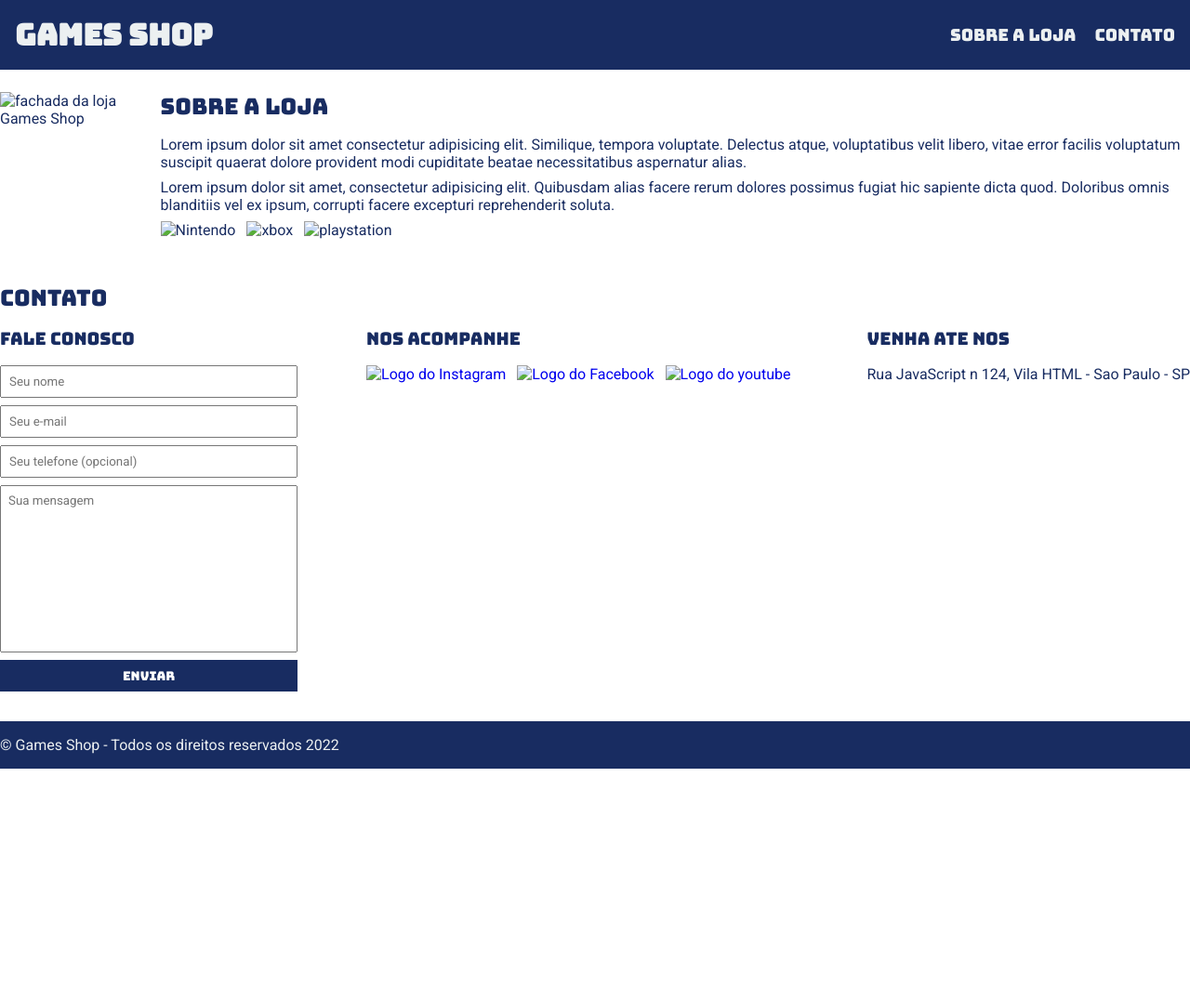
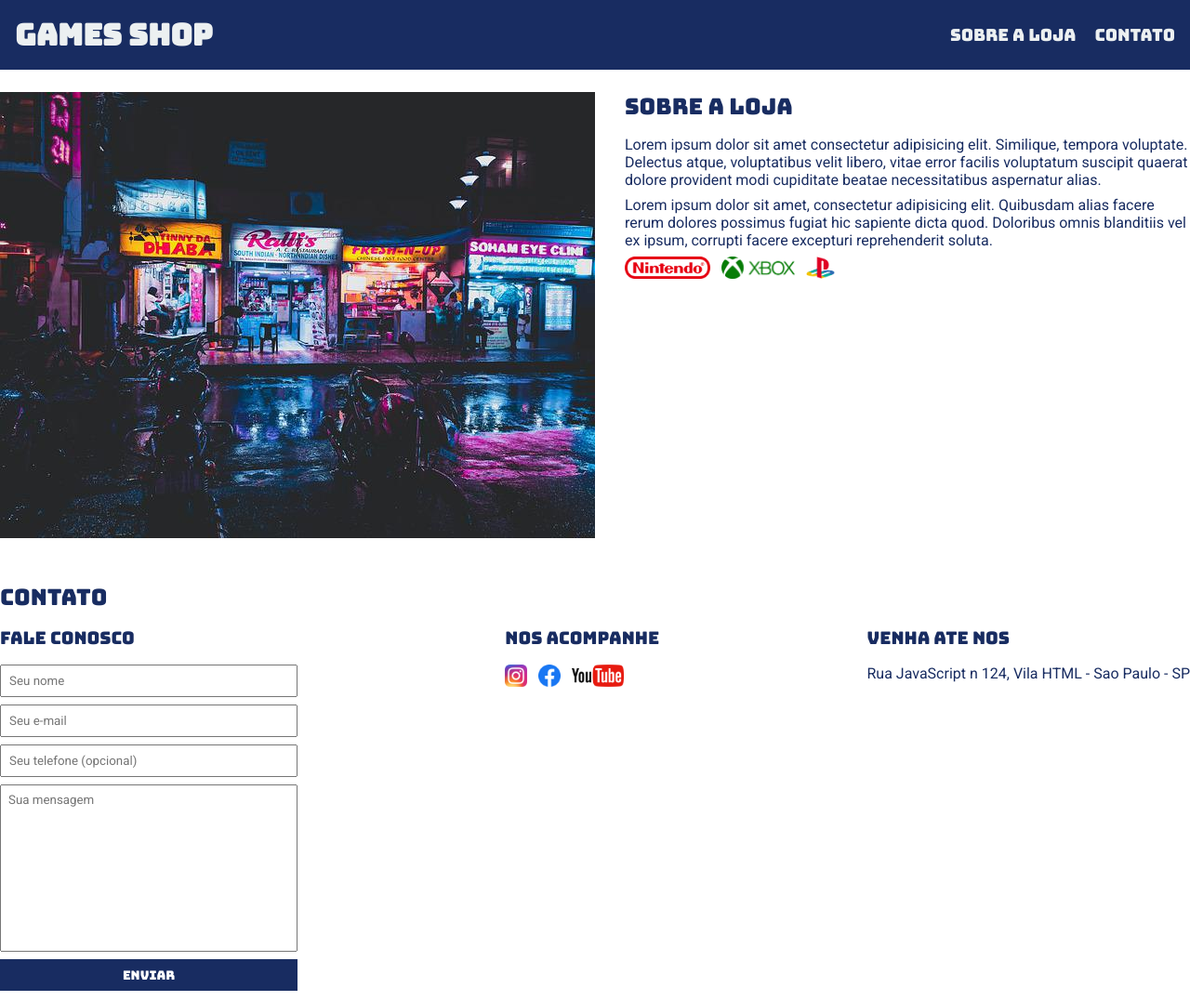
Before and after one commit to malubts/site_gamesshop, a plain HTML site: page index.html in a window 1280 px wide. Shown: the top 1077 px of the page at 93% size. Before the commit the page ends 827 px from the top, so only its background shows below. Drawn offline with Linux system fonts and the light colour scheme.

Commit message:
alterando imagens

```diff
--- a/index.html
+++ b/index.html
@@ -28,7 +28,7 @@
     </header>
     <section id="about">
         <div class="container">
-            <img class="store-front" src="./loja.jpg" alt="fachada da loja Games Shop" />
+            <img class="store-front" src="./images/loja.jpg" alt="fachada da loja Games Shop" />
             <div>
                 <h2>Sobre a loja</h2>
                 <p>
@@ -38,9 +38,9 @@
                     Lorem ipsum dolor sit amet, consectetur adipisicing elit. Quibusdam alias facere rerum dolores possimus fugiat hic sapiente dicta quod. Doloribus omnis blanditiis vel ex ipsum, corrupti facere excepturi reprehenderit soluta.
                 </p>
                 <ul class="brands-list">
-                    <li><img src="./nintendo.png" alt="Nintendo" /></li>
-                    <li><img src="./xbox.png" alt="xbox" /></li>
-                    <li><img src="./playstation.png" alt="playstation" /></li>
+                    <li><img src="./images/nintendo.png" alt="Nintendo" /></li>
+                    <li><img src="./images/xbox.png" alt="xbox" /></li>
+                    <li><img src="./images/playstation.png" alt="playstation" /></li>
                 </ul>
             </div>
         </div>
@@ -64,17 +64,17 @@
                     <ul class="social-links">
                         <li>
                             <a href="#" title="Siga-nos no Instagram">
-                                <img src="./instagram.png" alt="Logo do Instagram" />
+                                <img src="./images/instagram.png" alt="Logo do Instagram" />
                             </a>
                         </li>
                         <li>
                             <a href="#" title="Siga-nos no Facebook">
-                                <img src="./facebook.png" alt="Logo do Facebook" />
+                                <img src="./images/facebook.png" alt="Logo do Facebook" />
                             </a>
                         </li>
                         <li>
                             <a href="#" title="Visite o nosso canal no YouTube">
-                                <img src="./youtube.png" alt="Logo do youtube" />
+                                <img src="./images/youtube.png" alt="Logo do youtube" />
                             </a>
                         </li>
                     </ul>
```
